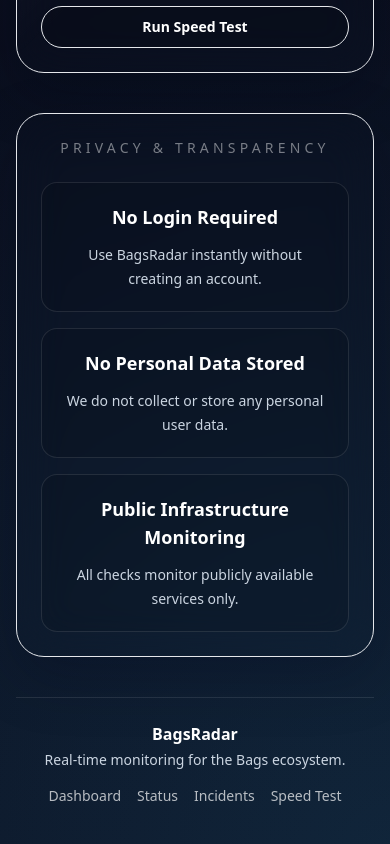
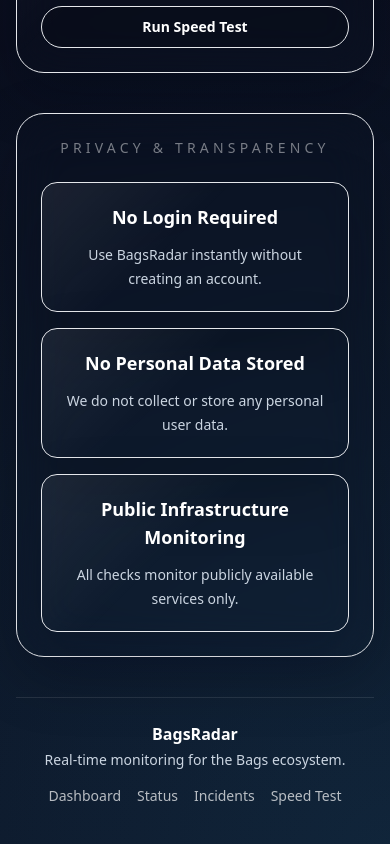
Before and after one commit to Avimanyu8008/bags-radar, a Next.js app: page / in a window 390 px wide. Shown: the part 2746-3590 px from the top of the page. Built offline with nearby package versions, Linux system fonts and the light colour scheme.

Commit message:
final UI polish + animations + mobile responsiveness

```diff
--- a/app/page.tsx
+++ b/app/page.tsx
@@ -168,7 +168,7 @@
                   </div>
                 </div>
 
-                <div className="mt-5 grid gap-4 grid-cols-1 md:grid-cols-3">
+                <div className="mt-5 grid grid-cols-1 gap-4 md:grid-cols-3">
                   {previewServices.map((service) => (
                     <div
                       key={service.name}
@@ -199,7 +199,7 @@
             </div>
           </section>
 
-          <section className="grid w-full gap-5 grid-cols-1 sm:grid-cols-2">
+          <section className="grid w-full grid-cols-1 gap-5 sm:grid-cols-2">
             {features.map((feature) => (
               <article
                 key={feature.title}
@@ -240,16 +240,20 @@
                   Privacy & Transparency
                 </p>
               </div>
-              <div className="grid gap-4 grid-cols-1 md:grid-cols-3">
+              <div className="grid grid-cols-1 gap-4 md:grid-cols-3">
                 {trustItems.map((item) => (
                   <div
                     key={item.title}
-                    className="rounded-2xl border border-white/10 bg-black/10 p-5 text-center md:text-left"
+                    className="group relative overflow-hidden rounded-2xl border border-white/12 bg-white/8 p-5 text-center shadow-[0_20px_60px_rgba(2,6,23,0.18)] backdrop-blur-xl transition-[transform,filter,box-shadow,border-color,background-color,opacity] duration-300 hover:-translate-y-1 hover:scale-[1.01] hover:border-cyan-300/28 hover:bg-white/10 hover:brightness-110 hover:shadow-[0_24px_70px_rgba(34,211,238,0.12)] md:text-left"
                   >
-                    <h3 className="text-lg font-semibold text-white">{item.title}</h3>
-                    <p className="mt-3 text-sm leading-6 text-slate-300">
-                      {item.description}
-                    </p>
+                    <div className="absolute inset-0 bg-[linear-gradient(135deg,rgba(255,255,255,0.1),transparent_45%,transparent)] opacity-70" />
+                    <div className="absolute inset-0 opacity-0 transition duration-300 group-hover:opacity-100 bg-[radial-gradient(circle_at_top_left,rgba(45,212,191,0.12),transparent_40%)]" />
+                    <div className="relative">
+                      <h3 className="text-lg font-semibold text-white">{item.title}</h3>
+                      <p className="mt-3 text-sm leading-6 text-slate-300">
+                        {item.description}
+                      </p>
+                    </div>
                   </div>
                 ))}
               </div>
```
